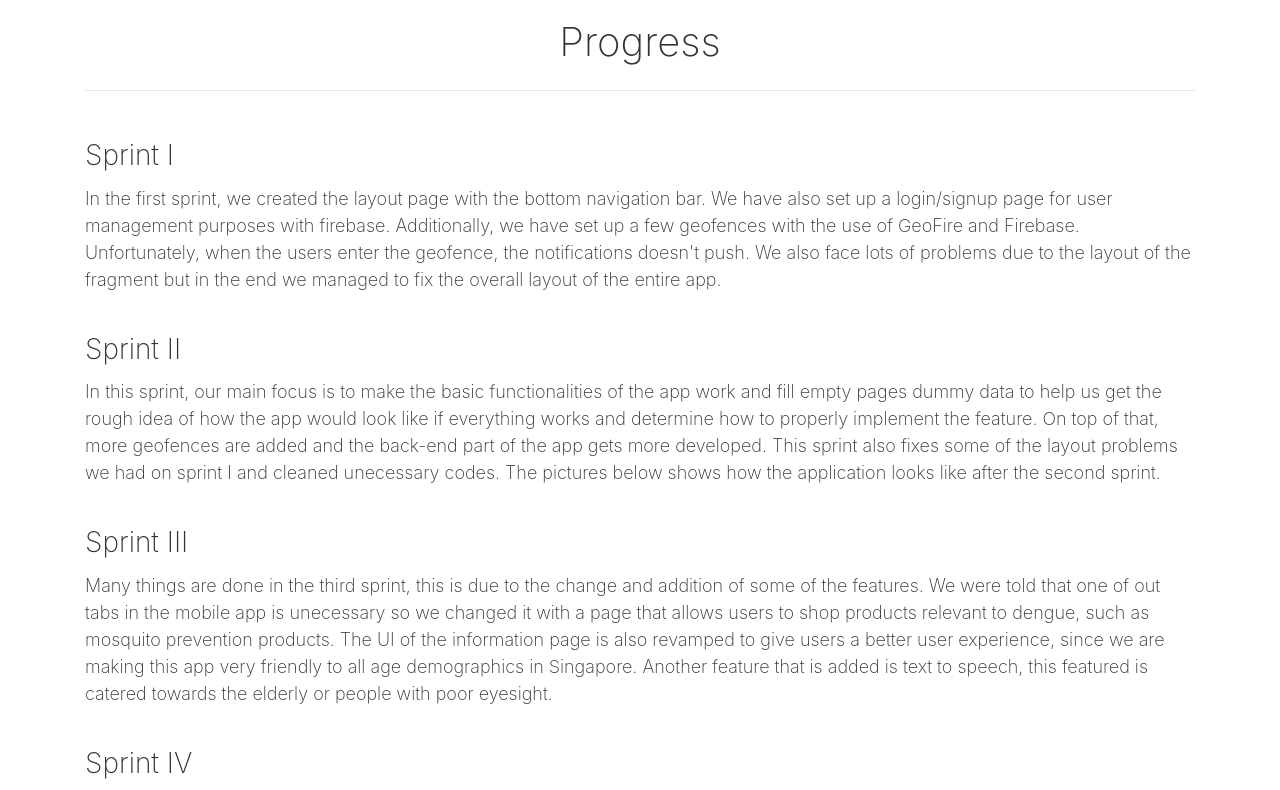
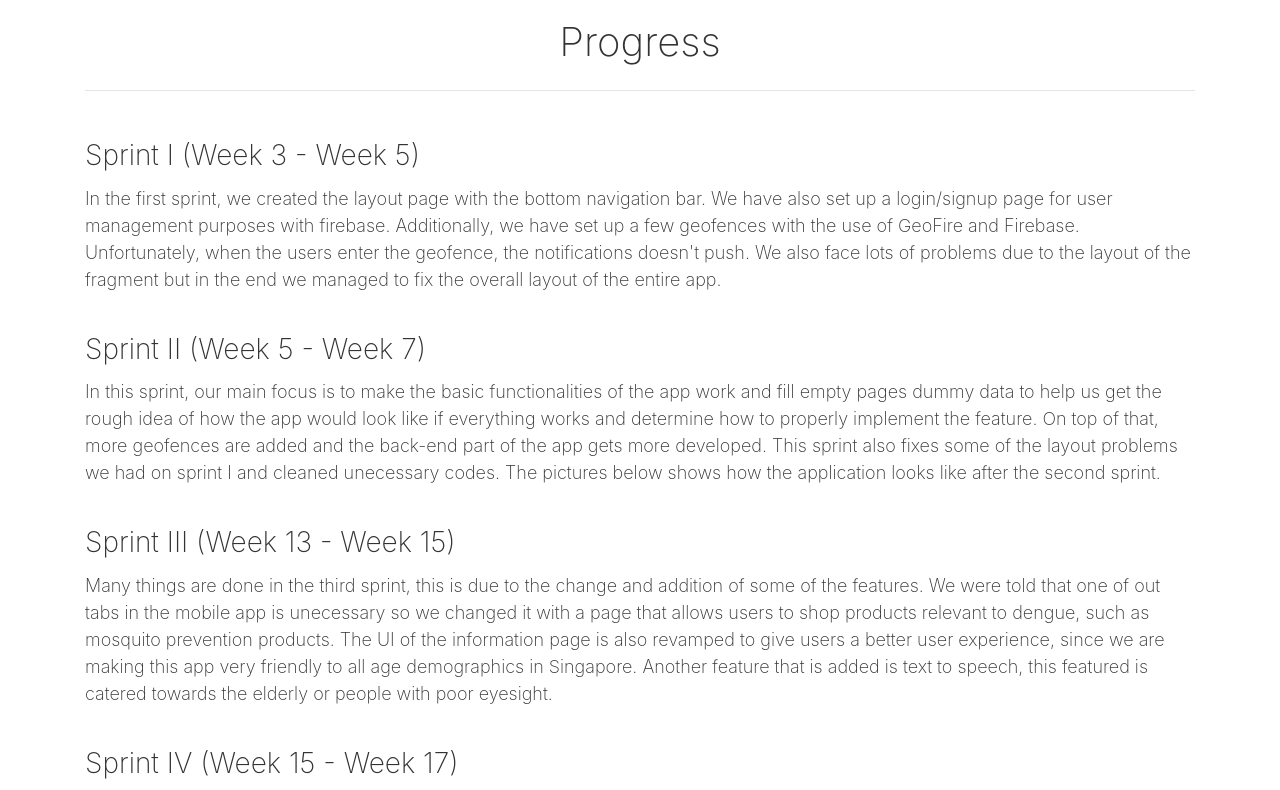
Before and after one commit to Deux08/deux08.github.io, a plain HTML site: page ddengue.html in a window 1280 px wide. Shown: the part 760-1550 px from the top of the page. Drawn offline with nearby package versions, Linux system fonts and the light colour scheme.

Commit message:
Add files via upload

```diff
--- a/ddengue.html
+++ b/ddengue.html
@@ -73,28 +73,28 @@
 					<h1 class="text-center" id="progress">Progress</h1>
 					<hr>
 					<br>
-					<h3 class="text-left">Sprint I</h3>
+					<h3 class="text-left">Sprint I (Week 3 - Week 5)</h3>
 					<p>In the first sprint, we created the layout page with the bottom navigation bar. We have also set up a login/signup page for user management purposes with firebase. Additionally, we have set up a few geofences with the use of GeoFire and Firebase. Unfortunately, when the users enter the geofence, the notifications doesn't push. We also face lots of problems due to the layout of the fragment but in the end we managed to fix the overall layout of the entire app.</p>
 					<br>
 				</div>
 			</div>
 			<div class="row">
 				<div class="col-md-12">
-					<h3 class="text-left">Sprint II</h3>
+					<h3 class="text-left">Sprint II (Week 5 - Week 7)</h3>
 					<p>In this sprint, our main focus is to make the basic functionalities of the app work and fill empty pages dummy data to help us get the rough idea of how the app would look like if everything works and determine how to properly implement the feature. On top of that, more geofences are added and the back-end part of the app gets more developed. This sprint also fixes some of the layout problems we had on sprint I and cleaned unecessary codes. The pictures below shows how the application looks like after the second sprint.</p>
 					<br>
 				</div>
 			</div>
 			<div class="row">
 				<div class="col-md-12">
-					<h3 class="text-left">Sprint III</h3>
+					<h3 class="text-left">Sprint III (Week 13 - Week 15)</h3>
 					<p>Many things are done in the third sprint, this is due to the change and addition of some of the features. We were told that one of out tabs in the mobile app is unecessary so we changed it with a page that allows users to shop products relevant to dengue, such as mosquito prevention products. The UI of the information page is also revamped to give users a better user experience, since we are making this app very friendly to all age demographics in Singapore. Another feature that is added is text to speech, this featured is catered towards the elderly or people with poor eyesight.</p>
 					<br>
 				</div>
 			</div>
 			<div class="row">
 				<div class="col-md-12">
-					<h3 class="text-left">Sprint IV</h3>
+					<h3 class="text-left">Sprint IV (Week 15 - Week 17)</h3>
 					<p>We can say that this is the most chaotic sprint since it is the last sprint we should complete before the deadline. The Log In and Sign Up page eventually became fully functional, notifications are successfully pushed if users enter a dengue zone. On top of that, the posts page is also 80% functional since it allows users to post a report with a title and a picture. However the pictures aren't displayed due to technical errors with the cloud database. This sprint is where many of the bugs encountered in the last three sprint are fixed and in the end the product came out good. Below are some of the screenshots of the application.</p>
 					<br>
 				</div>
```
